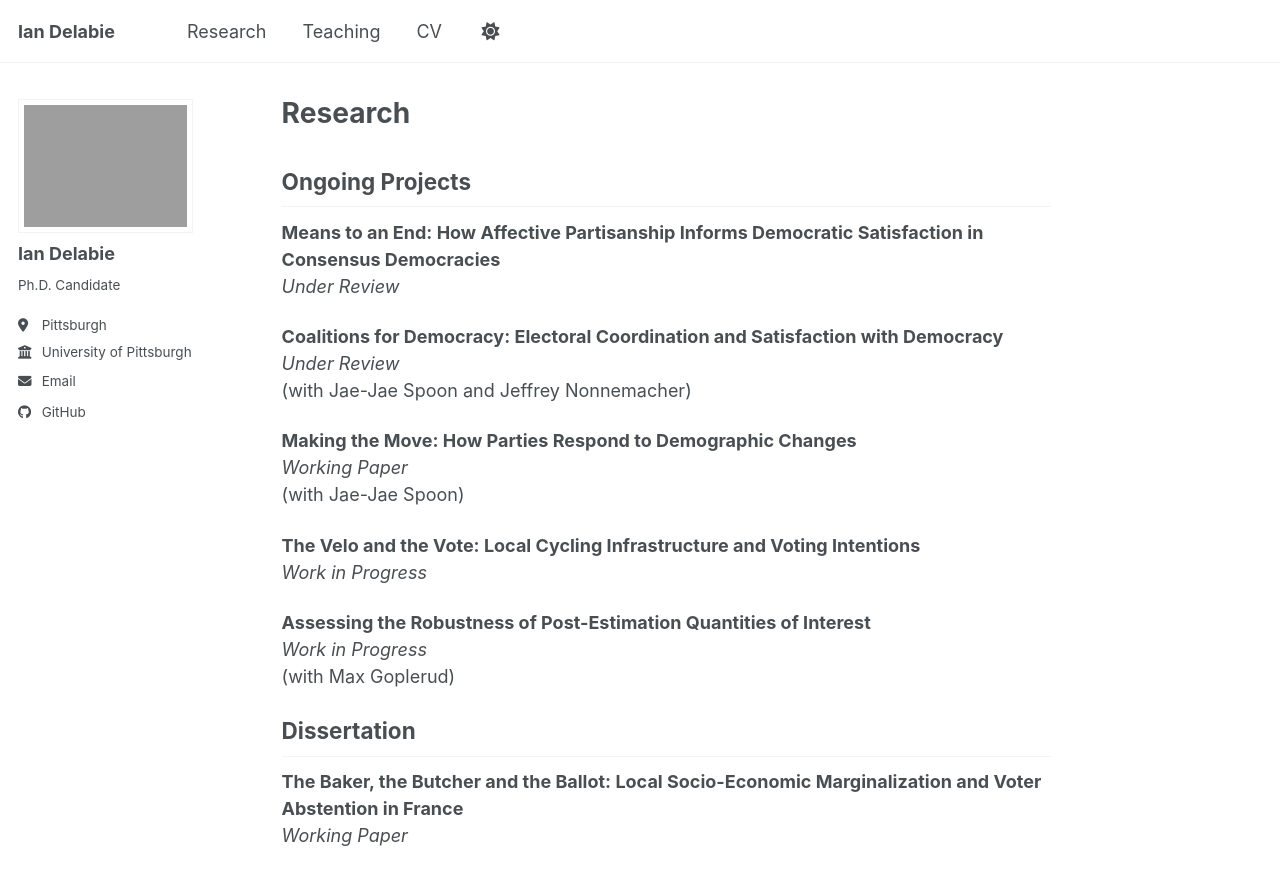
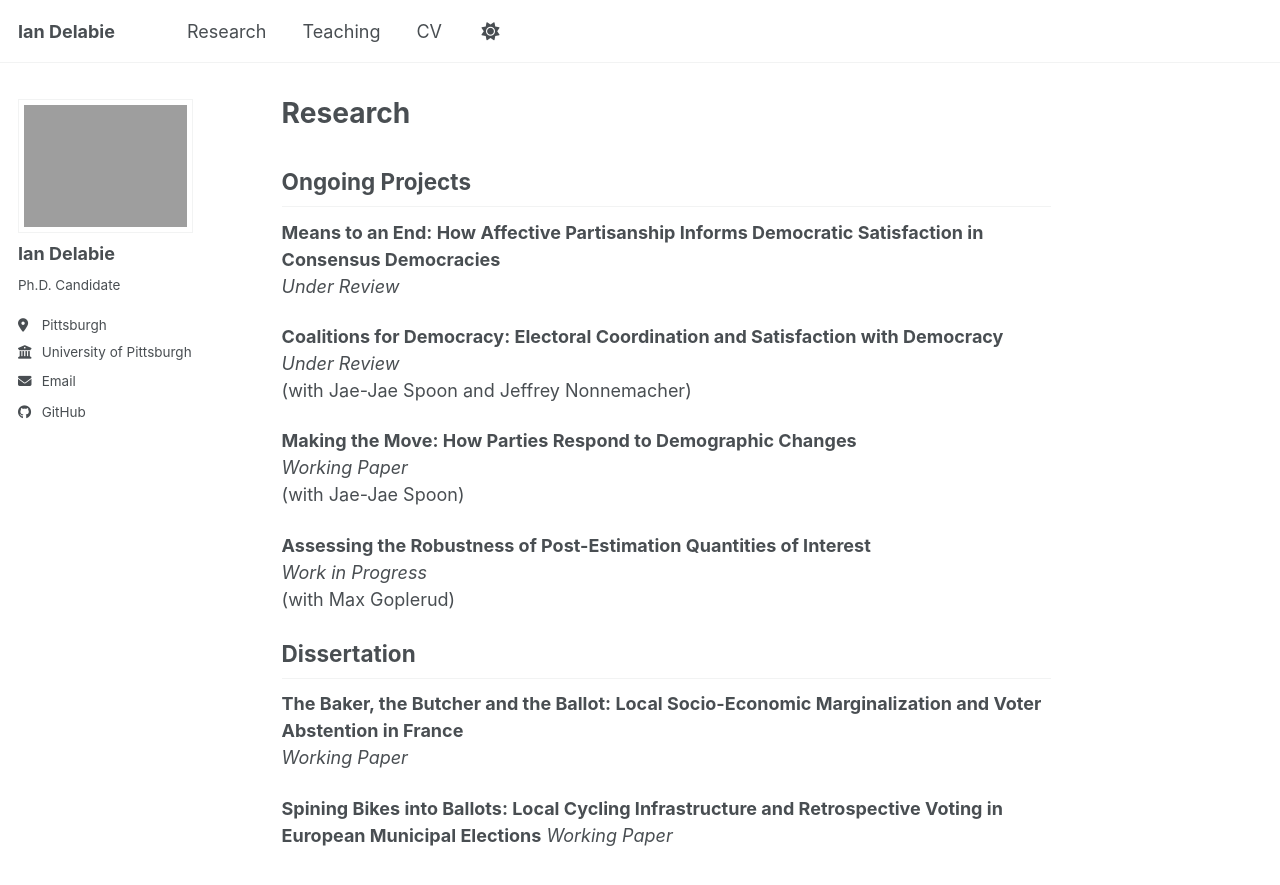
Before and after one commit to idelabie/idelabie.github.io, a Jekyll site: the page built from _pages/research.md, in a window 1280 px wide and 1091 px high. Shown: the top 885 px of the window. Built offline with Jekyll 4.4.1, drawn with Linux system fonts in a browser that asks for light colours; a script bundle is joined from its source files by our own code; library files that are not in the unit come from our copies.

Commit message:
Update research.md

```diff
--- a/_pages/research.md
+++ b/_pages/research.md
@@ -18,9 +18,6 @@ Consensus Democracies**
 *Working Paper*
 (with Jae-Jae Spoon)
 
-**The Velo and the Vote: Local Cycling Infrastructure and Voting Intentions**
-*Work in Progress*
-
 **Assessing the Robustness of Post-Estimation Quantities of Interest**
 *Work in Progress*
 (with Max Goplerud)
@@ -29,3 +26,6 @@ Consensus Democracies**
 
 **The Baker, the Butcher and the Ballot: Local Socio-Economic Marginalization and Voter Abstention in France**
 *Working Paper*
+
+**Spining Bikes into Ballots: Local Cycling Infrastructure and Retrospective Voting in European Municipal Elections**
+*Working Paper*
```
